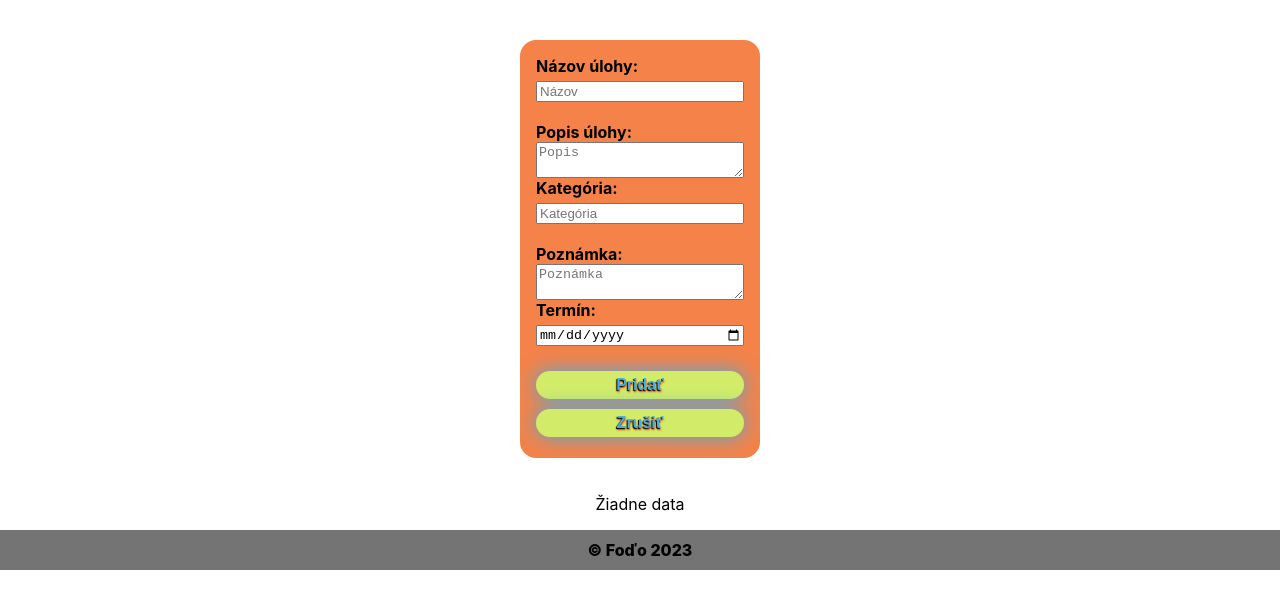
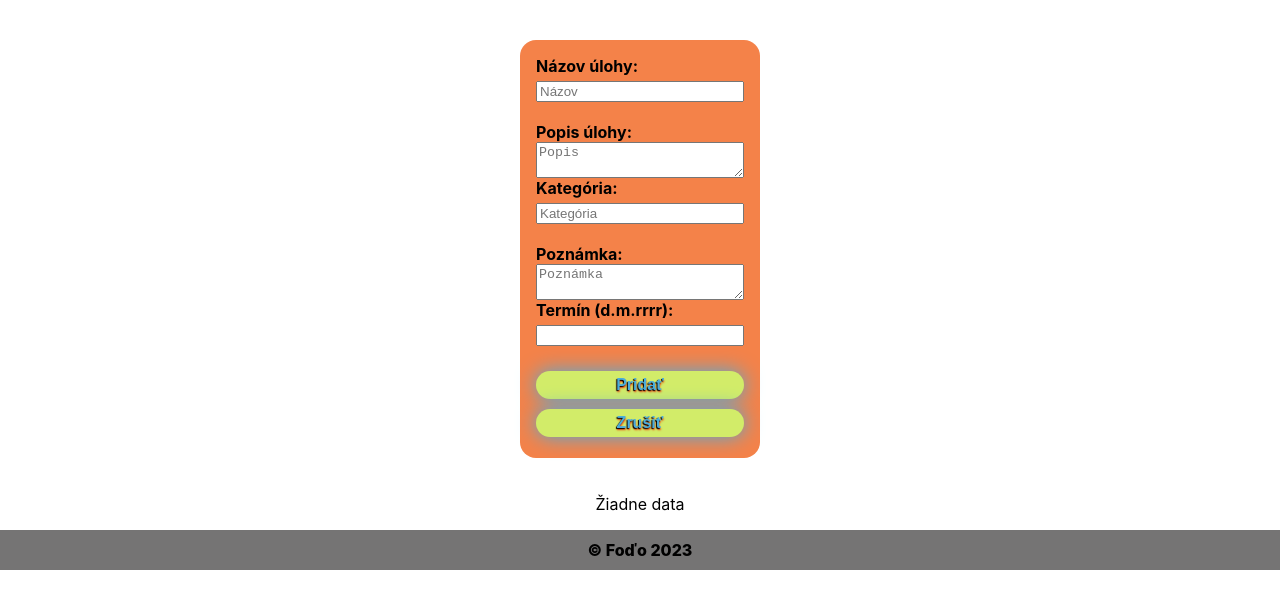
Before and after one commit to FodoFofo/todo-ts-sass, a React (Create React App) app: page / in a window 1280 px wide. Both pictures are taken after a click on the button "Nová úloha". Shown: the top 608 px of the page. Built offline with nearby package versions, Linux system fonts and the light colour scheme; no server answers; the database is empty.

Commit message:
Dopnenie overenia dátumu cez pattern

```diff
--- a/src/components/AddForm.tsx
+++ b/src/components/AddForm.tsx
@@ -165,14 +165,18 @@ const AddForm = (props: Props) => {
           placeholder='Poznámka'
         />
 
-        <label htmlFor="termin">Termín:</label>
+        <label htmlFor="termin">Termín (d.m.rrrr):</label>
         <input
           id='termin'
-          type="date"
+          type="text"
           {...register('termin', {
+            required: {
+              value: true,
+              message: 'Termín treba zadať'
+            },
             pattern: {
-              value: /^(?:(?:1[6-9]|[2-9]\d)?\d{2})(?:(?:(\/|-|\.)(?:0?[13578]|1[02])\1(?:31))|(?:(\/|-|\.)(?:0?[13-9]|1[0-2])\2(?:29|30)))$|(?:(?:(?:1[6-9]|[2-9]\d)?(?:0[48]|[2468][048]|[13579][26])|(?:(?:16|[2468][048]|[3579][26])00)))(\/|-|\.)0?2\3(?:29)$|(?:(?:1[6-9]|[2-9]\d)?\d{2})(\/|-|\.)(?:(?:0?[1-9])|(?:1[0-2]))\4(?:0?[1-9]|1\d|2[0-8])$/,
-              message: 'Termín je potrebne zadať'
+              value: /^(?:(?:31(\/|-|\.)(?:0?[13578]|1[02]|(?:Jan|Mar|May|Jul|Aug|Oct|Dec)))\1|(?:(?:29|30)(\/|-|\.)(?:0?[1,3-9]|1[0-2]|(?:Jan|Mar|Apr|May|Jun|Jul|Aug|Sep|Oct|Nov|Dec))\2))(?:(?:1[6-9]|[2-9]\d)?\d{2})$|^(?:29(\/|-|\.)(?:0?2|(?:Feb))\3(?:(?:(?:1[6-9]|[2-9]\d)?(?:0[48]|[2468][048]|[13579][26])|(?:(?:16|[2468][048]|[3579][26])00))))$|^(?:0?[1-9]|1\d|2[0-8])(\/|-|\.)(?:(?:0?[1-9]|(?:Jan|Feb|Mar|Apr|May|Jun|Jul|Aug|Sep))|(?:1[0-2]|(?:Oct|Nov|Dec)))\4(?:(?:1[6-9]|[2-9]\d)?\d{2})$/,
+              message: 'Neplatný dátum alebo formát (d.m.rrrr)'
             }
           })}
           onChange={(e) => props.setFormData({...props.formData, term: e.target.value})}
```
